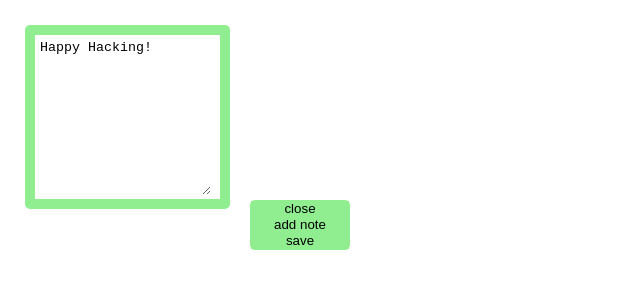
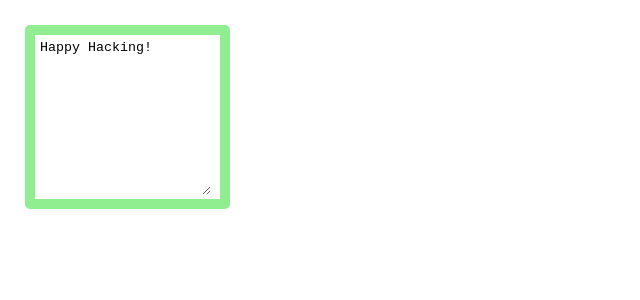
Before and after one commit to jg20019/collab, a Vue app: page / in a window 1280 px wide. Shown: the top 300 px of the page, without its empty margins (0-640 px from the left). Built offline with nearby package versions, Linux system fonts and the light colour scheme.

Commit message:
Make menu appear/disappear when clicking desktop

```diff
--- a/src/components/Desktop.vue
+++ b/src/components/Desktop.vue
@@ -8,7 +8,7 @@ const state = reactive({
   menu: {
     top: 200,
     left: 250,
-    isVisible: true
+    isVisible: false
   }
 })
 
@@ -17,12 +17,27 @@ const menuTop  = computed(() => state.menu.top)
 const menuLeft = computed(() => state.menu.left)
 const menuIsVisible = computed(() => state.menu.isVisible)
 
+const showContextMenu = (e) => {
+  state.menu.top  = e.clientY;
+  state.menu.left = e.clientX;
+  state.menu.isVisible = !state.menu.isVisible;
+};
+
 </script>
 
 <template>
-  <Note />
-  <Menu v-if="menuIsVisible" :top="menuTop" :left="menuLeft"/>
+  <div class="background" @click="showContextMenu">
+    <Note />
+    <Menu v-if="menuIsVisible" :top="menuTop" :left="menuLeft"/>
+  </div>
 </template>
 
 <style scoped>
+  .background {
+    position: absolute;
+    width: 100%;
+    height: 100%;
+    top: 0;
+    left: 0;
+  }
 </style>
```
Also changed, not shown: 1 other file (tests, documents, lock files or other folders).
